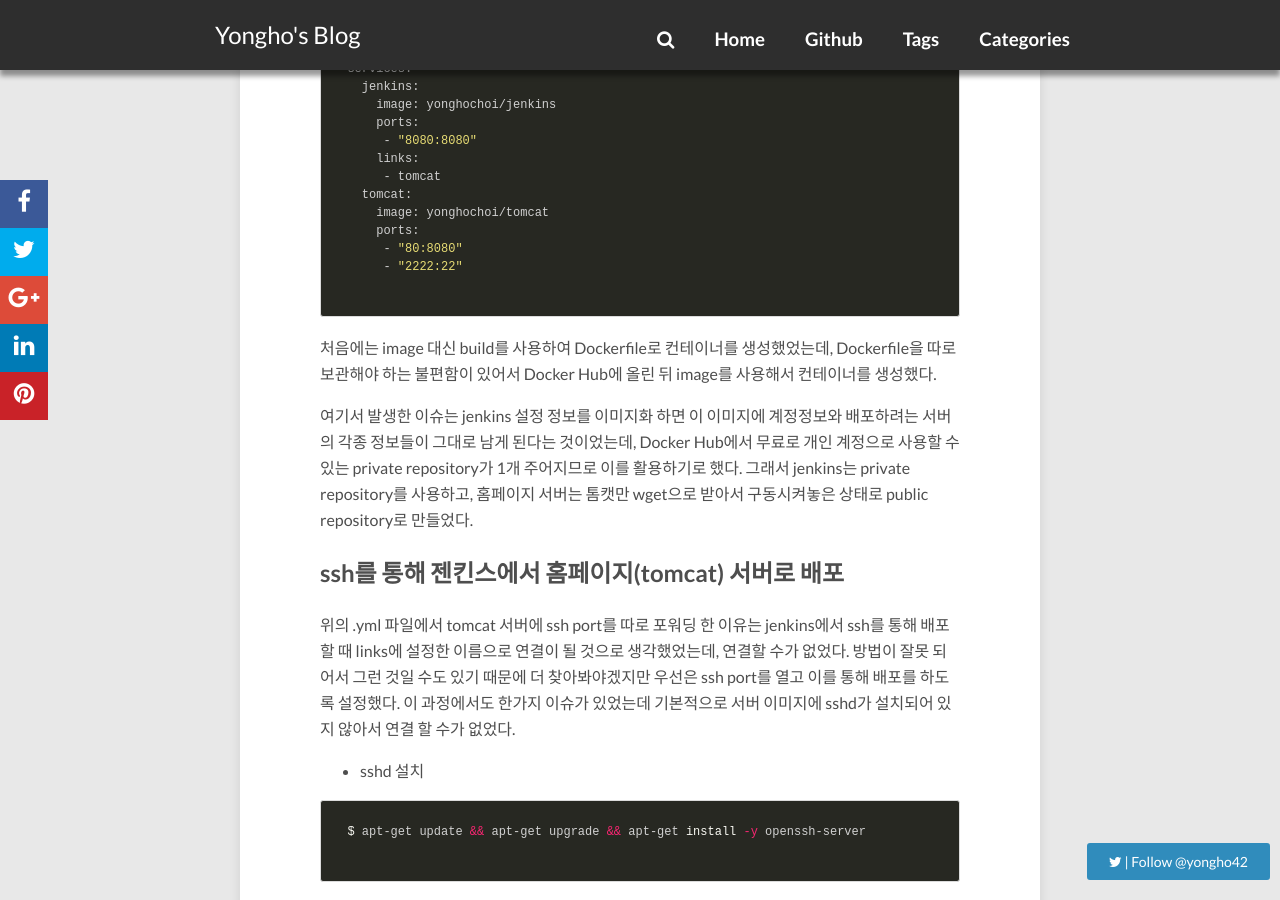
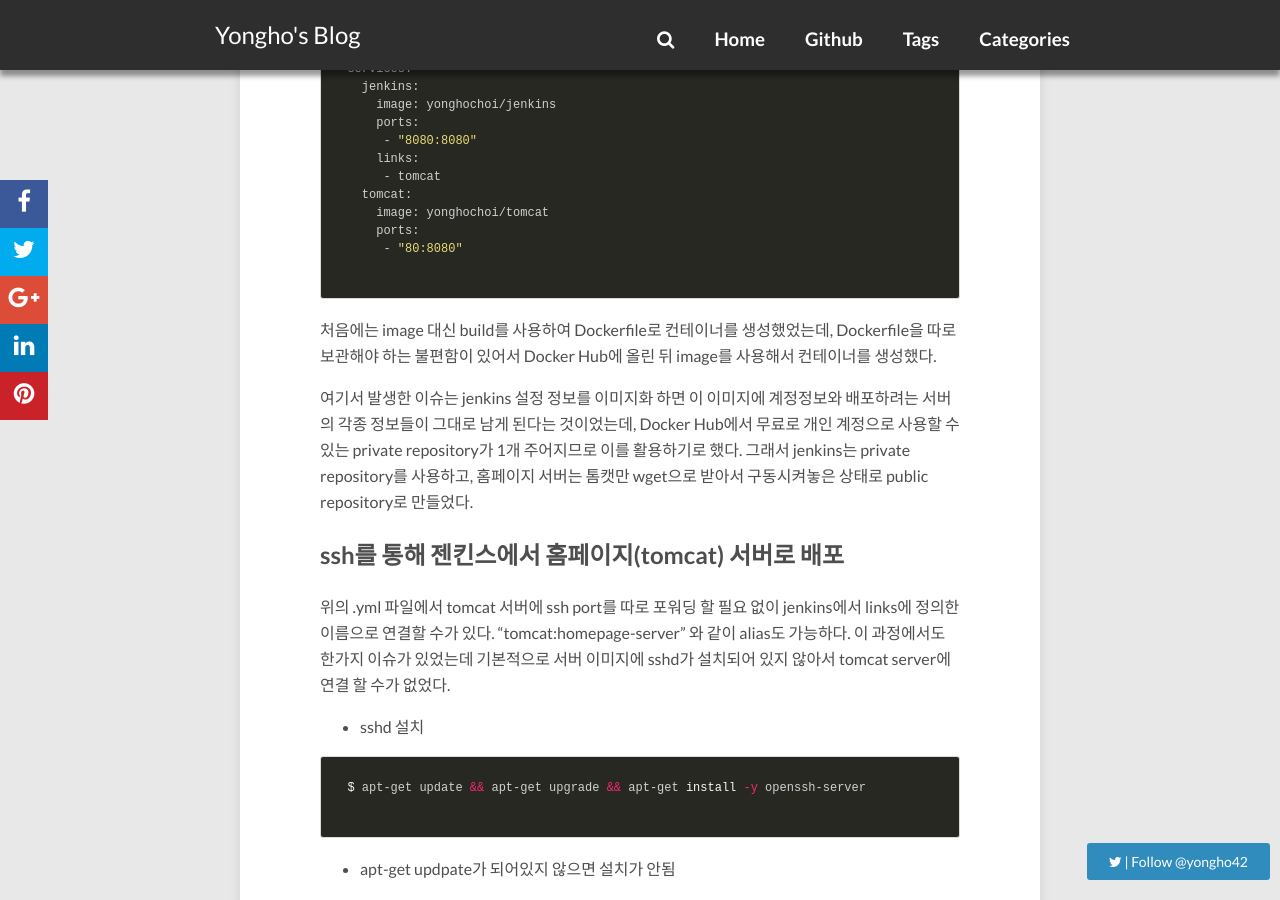
Before and after one commit to YonghoChoi/yonghochoi.github.io, a Jekyll site: the page built from _posts/2016-10-03-setting-my-homepage-server-using-docker.md, in a window 1280 px wide and 900 px high, scrolled down 3724 px. Built offline with Jekyll 4.4.1, drawn with Linux system fonts in a browser that asks for light colours; nearby versions of some CDN libraries; comment, search, counter and statistics services are not loaded; some of the changed text lies outside the part shown.

Commit message:
docker 활용기 포스팅 수정
jenkins에서 links에 정의한 이름으로 배포할 수 있는 것을 확인하여 해당 내용 갱신

```diff
--- a/_posts/2016-10-03-setting-my-homepage-server-using-docker.md
+++ b/_posts/2016-10-03-setting-my-homepage-server-using-docker.md
@@ -149,7 +149,6 @@
       image: yonghochoi/tomcat
       ports:
        - "80:8080"
-       - "2222:22"
   {% endhighlight %}
 
 
@@ -160,7 +159,7 @@
 
 ## ssh를 통해 젠킨스에서 홈페이지(tomcat) 서버로 배포
 
-위의 .yml 파일에서 tomcat 서버에 ssh port를 따로 포워딩 한 이유는 jenkins에서 ssh를 통해 배포할 때 links에 설정한 이름으로 연결이 될 것으로 생각했었는데, 연결할 수가 없었다. 방법이 잘못 되어서 그런 것일 수도 있기 때문에 더 찾아봐야겠지만 우선은 ssh port를 열고 이를 통해 배포를 하도록 설정했다.  이 과정에서도 한가지 이슈가 있었는데 기본적으로 서버 이미지에 sshd가 설치되어 있지 않아서 연결 할 수가 없었다.
+위의 .yml 파일에서 tomcat 서버에 ssh port를 따로 포워딩 할 필요 없이 jenkins에서 links에 정의한 이름으로 연결할 수가 있다. "tomcat:homepage-server" 와 같이 alias도 가능하다. 이 과정에서도 한가지 이슈가 있었는데 기본적으로 서버 이미지에 sshd가 설치되어 있지 않아서 tomcat server에 연결 할 수가 없었다.
 
 
 * sshd 설치
@@ -305,7 +304,7 @@
 1. [docker 설치]
 2. docker-compose.yml을 이용하여 도커 컨테이너를 생성
 3. tomcat server의 패스워드 변경
-4. jenkins 설정에서 ssh ip 변경
+4. jenkins 설정에서 변경된 tomcat server의 패스워드 반영
 
 설치과정을 제외한 설정만 보면 5분도 걸리지 않을 작업들만 남는다. 앞으로 개선사항으로는 tomcat 서버 앞단에 nginx 서버를 두어 로드밸런싱 및 암호화 적용을 하고, database 서버도 구축하여 기능을 개선하면 좋을 것 같다. (nginx와 database도 마찬가지로 docker로 구성.)
 
```
